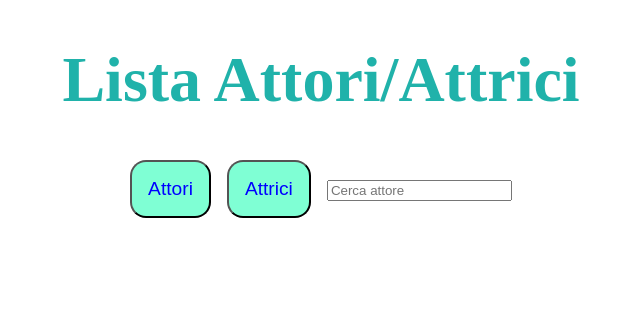
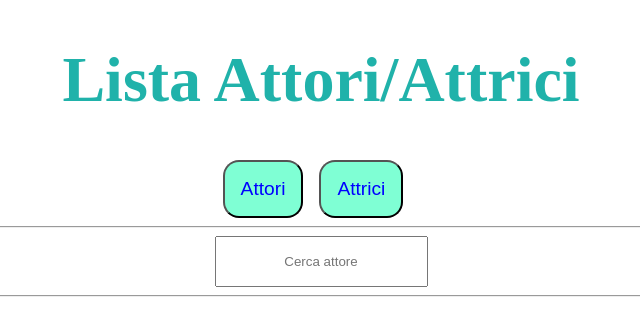
Before and after one commit to MegaEmme/react-api, a React (Vite) app: page / in a window 1280 px wide. Shown: the top 336 px of the page, without its empty margins (319-959 px from the left). Built offline with nearby package versions, Linux system fonts and the light colour scheme; no server answers.

Commit message:
feat: add style to input

```diff
--- a/src/App.jsx
+++ b/src/App.jsx
@@ -44,11 +44,13 @@ function App() {
       <div className="buttons">
         <button onClick={fetchActors}>Attori</button>
         <button onClick={fetchActress}>Attrici</button>
+        <hr />
         <input type="text"
           placeholder='Cerca attore'
           value={filter}
           onChange={e => setFilter(e.target.value)}
         />
+        <hr />
       </div>
       <Card Actor={actor} />
     </>
--- a/src/index.css
+++ b/src/index.css
@@ -16,6 +16,11 @@ button{
     background-color: aquamarine;
     font-size: larger;
     color: blue;
+}
+
+input{
+    padding: 1rem;
+    text-align: center;
 }
 
 h2, h3, h4{
```
